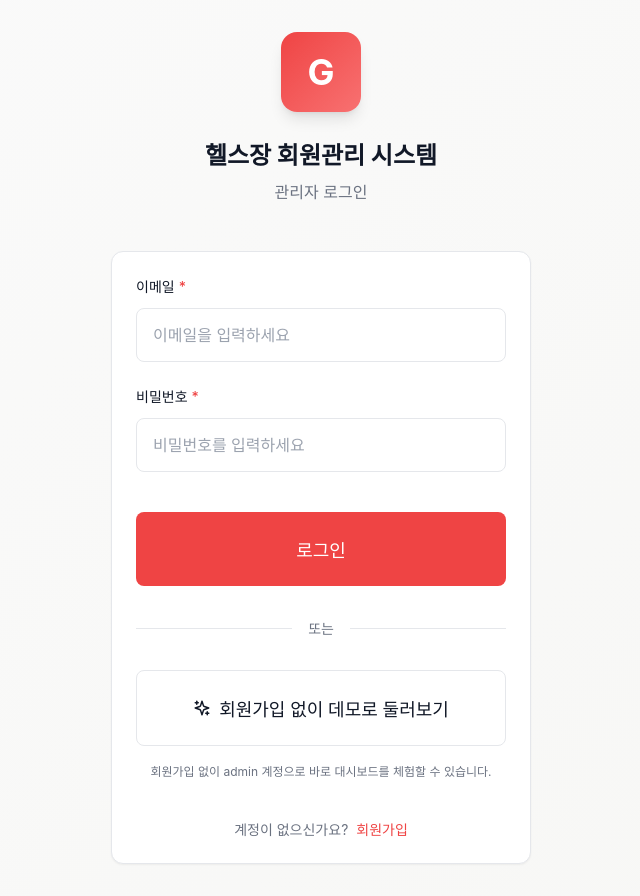
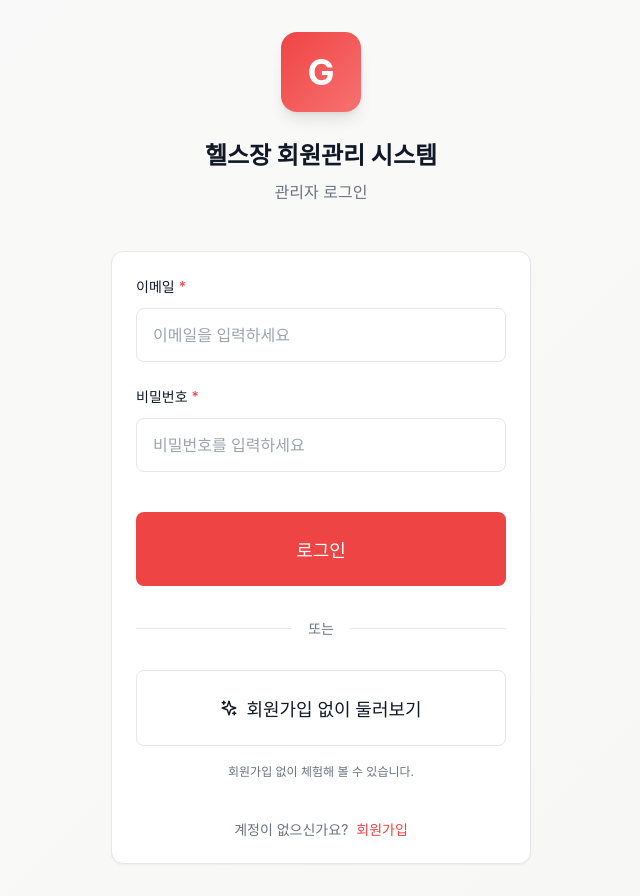
Before and after one commit to jakesonny/newGymFront, a React (Vite) app: page /login in a window 1280 px wide. Shown: the whole page, without its empty margins (319-959 px from the left). Built offline with nearby package versions, Linux system fonts and the light colour scheme; no server answers.

Commit message:
copy: 데모 로그인 문구 축약
"회원가입 없이 데모로 둘러보기" → "회원가입 없이 둘러보기"
"회원가입 없이 admin 계정으로 바로 대시보드를 체험할 수 있습니다." → "회원가입 없이 체험해 볼 수 있습니다."

```diff
--- a/src/pages/LoginPage.tsx
+++ b/src/pages/LoginPage.tsx
@@ -112,11 +112,9 @@ export function LoginPage() {
               className="login-demo-button"
             >
               <Sparkles size={18} />
-              회원가입 없이 데모로 둘러보기
+              회원가입 없이 둘러보기
             </Button>
-            <p className="login-demo-hint">
-              회원가입 없이 admin 계정으로 바로 대시보드를 체험할 수 있습니다.
-            </p>
+            <p className="login-demo-hint">회원가입 없이 체험해 볼 수 있습니다.</p>
 
             <div className="login-footer">
               <span>계정이 없으신가요?</span>
```
